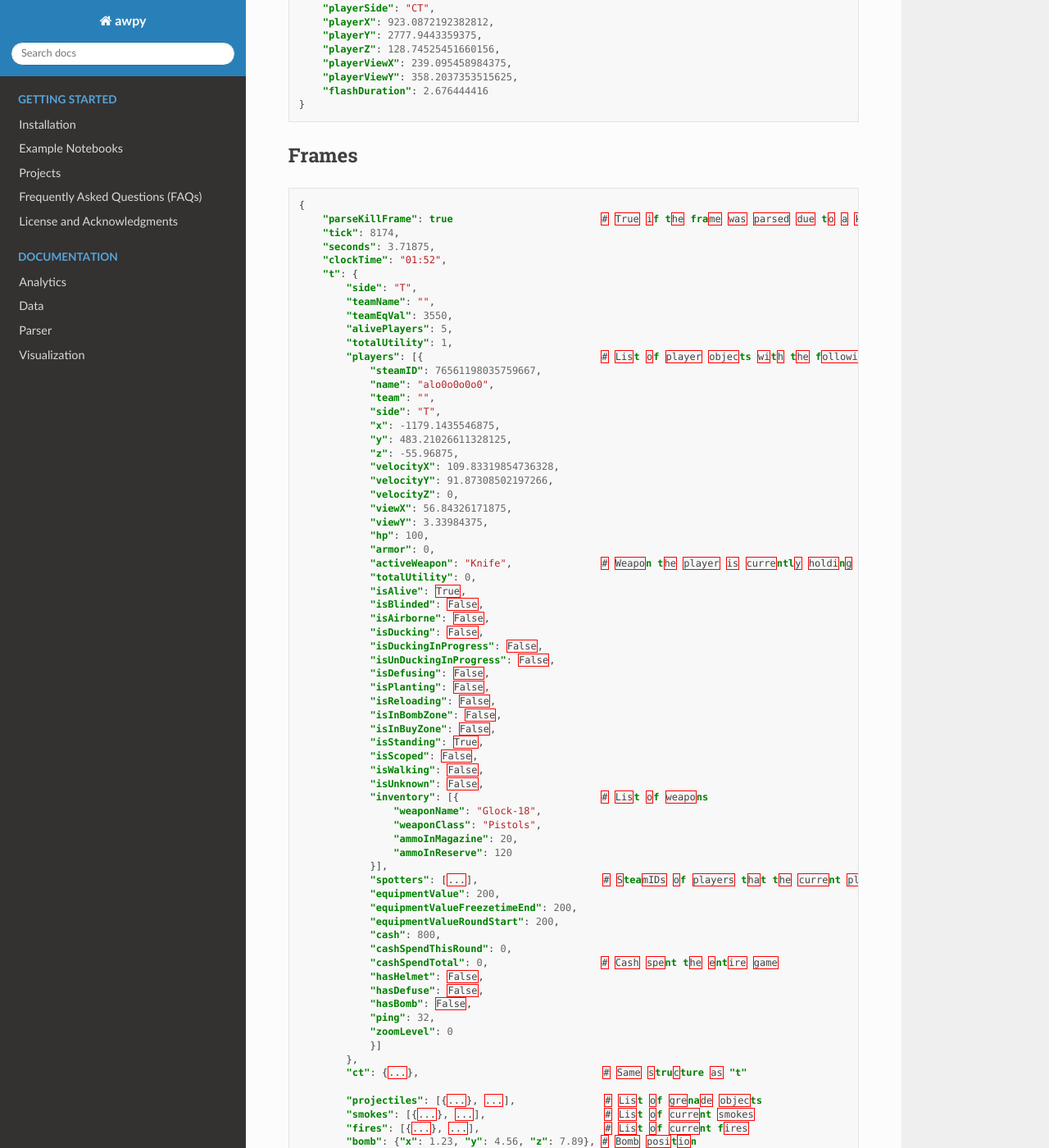
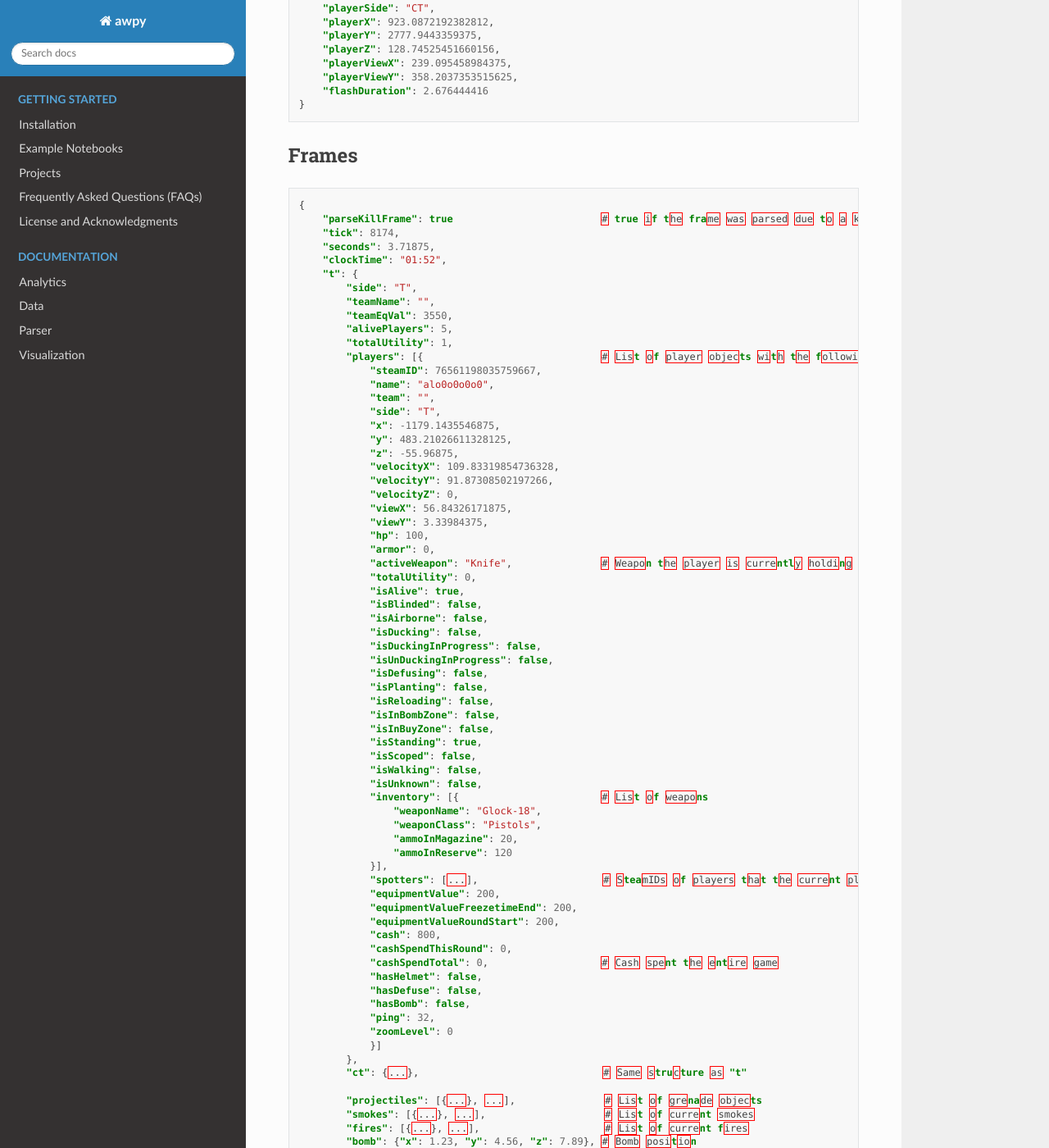
Before and after one commit to pnxenopoulos/awpy, a Sphinx documentation site: the page built from docs/parser_output.rst, in a window 1280 px wide and 1400 px high, scrolled down 6085 px. Shown: the whole window at 82% size. Built offline with Sphinx 7.4.7 and the Read the Docs theme 2.0.0, drawn with Linux system fonts in a browser that asks for light colours; some of the changed text lies outside the part shown.

```diff
--- a/docs/parser_output.rst
+++ b/docs/parser_output.rst
@@ -109,7 +109,7 @@ Keep in mind that due to dropped guns which aren't equipped at FreezeTimeEnd, th
 
     {
         "roundNum": 1,
-        "isWarmup": false,                  # True if the round is a warmup round
+        "isWarmup": false,                  # true if the round is a warmup round
         "startTick": 6980,
         "freezeTimeEndTick": 7936,
         "endTick": 14512,                   # Tick when end condition is reached, but round is not officialy over
@@ -181,22 +181,22 @@ Kills
         "assisterName": None,
         "assisterTeam": None,
         "assisterSide": None,
-        "isSuicide": False,
-        "isTeamkill": False,
-        "isWallbang": False,
+        "isSuicide": false,
+        "isTeamkill": false,
+        "isWallbang": false,
         "penetratedObjects": 0,
-        "isFirstKill": True,
-        "isHeadshot": True,
-        "victimBlinded": False,
-        "attackerBlinded": False,
+        "isFirstKill": true,
+        "isHeadshot": true,
+        "victimBlinded": false,
+        "attackerBlinded": false,
         "flashThrowerSteamID": None,
         "flashThrowerName": None,
         "flashThrowerTeam": None,
         "flashThrowerSide": None,
-        "noScope": False,
-        "thruSmoke": False,
+        "noScope": false,
+        "thruSmoke": false,
         "distance": 305.7054888578491,                 # Distance between attacker and victim in ingame units
-        "isTrade": False,                              # Trades determined through the parser parameters. Default is 5 second time window.
+        "isTrade": false,                              # Trades determined through the parser parameters. Default is 5 second time window.
         "playerTradedName": None,
         "playerTradedTeam": None,
         "playerTradedSteamID": None,
@@ -224,7 +224,7 @@ The possible hit groups are `Generic`, `Head`, `Chest`, `Stomach`, `LeftArm`, `R
         "attackerZ": -55.96875,
         "attackerViewX": 56.79931640625,
         "attackerViewY": 3.3837890625,
-        "attackerStrafe": False,                 # Was the attacker moving when they shot
+        "attackerStrafe": false,                 # Was the attacker moving when they shot
         "victimSteamID": 76561197960742750,
         "victimName": "howl",
         "victimTeam": "",
@@ -241,7 +241,7 @@ The possible hit groups are `Generic`, `Head`, `Chest`, `Stomach`, `LeftArm`, `R
         "armorDamage": 5,
         "armorDamageTaken": 5,
         "hitGroup": "Generic",
-        "isFriendlyFire": True,
+        "isFriendlyFire": true,
         "distance": 73.82676464998524,
         "zoomLevel": 0                           # 0 for no zoom, 1 for half zoom, 2 for full zoom
     }
@@ -311,7 +311,7 @@ Weapon Fires
         "playerZ": 131.50010681152344,
         "playerViewX": 175.49560546875,
         "playerViewY": 355.4901123046875,
-        "playerStrafe": False,
+        "playerStrafe": false,
         "weapon": "HE Grenade",
         "weaponClass": "Grenades",
         "zoomLevel": 0
@@ -353,7 +353,7 @@ Frames
 .. code-block:: json
 
     {
-        "parseKillFrame": true                         # True if the frame was parsed due to a kill
+        "parseKillFrame": true                         # true if the frame was parsed due to a kill
         "tick": 8174,
         "seconds": 3.71875,
         "clockTime": "01:52",
@@ -380,21 +380,21 @@ Frames
                 "armor": 0,
                 "activeWeapon": "Knife",               # Weapon the player is currently holding
                 "totalUtility": 0,
-                "isAlive": True,
-                "isBlinded": False,
-                "isAirborne": False,
-                "isDucking": False,
-                "isDuckingInProgress": False,
-                "isUnDuckingInProgress": False,
-                "isDefusing": False,
-                "isPlanting": False,
-                "isReloading": False,
-                "isInBombZone": False,
-                "isInBuyZone": False,
-                "isStanding": True,
-                "isScoped": False,
-                "isWalking": False,
-                "isUnknown": False,
+                "isAlive": true,
+                "isBlinded": false,
+                "isAirborne": false,
+                "isDucking": false,
+                "isDuckingInProgress": false,
+                "isUnDuckingInProgress": false,
+                "isDefusing": false,
+                "isPlanting": false,
+                "isReloading": false,
+                "isInBombZone": false,
+                "isInBuyZone": false,
+                "isStanding": true,
+                "isScoped": false,
+                "isWalking": false,
+                "isUnknown": false,
                 "inventory": [{                        # List of weapons
                     "weaponName": "Glock-18",
                     "weaponClass": "Pistols",
@@ -408,9 +408,9 @@ Frames
                 "cash": 800,
                 "cashSpendThisRound": 0,
                 "cashSpendTotal": 0,                   # Cash spent the entire game
-                "hasHelmet": False,
-                "hasDefuse": False,
-                "hasBomb": False,
+                "hasHelmet": false,
+                "hasDefuse": false,
+                "hasBomb": false,
                 "ping": 32,
                 "zoomLevel": 0
                 }]
@@ -421,6 +421,6 @@ Frames
             "smokes": [{...}, ...],                    # List of current smokes
             "fires": [{...}, ...],                     # List of current fires
             "bomb": {"x": 1.23, "y": 4.56, "z": 7.89}, # Bomb position
-            "bombPlanted": False,
+            "bombPlanted": false,
             "bombsite": ""
     }
```
Also changed, not shown: 1 other file.
